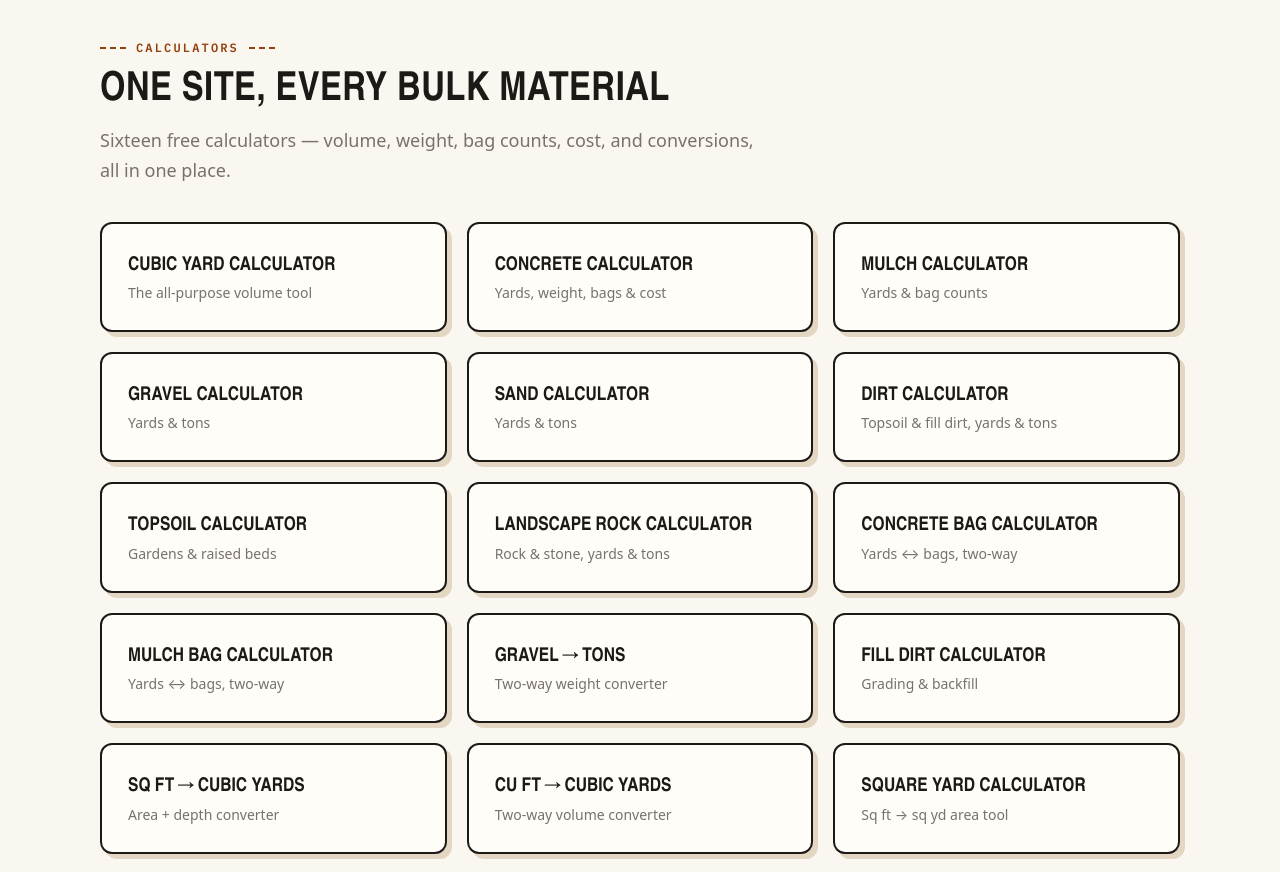
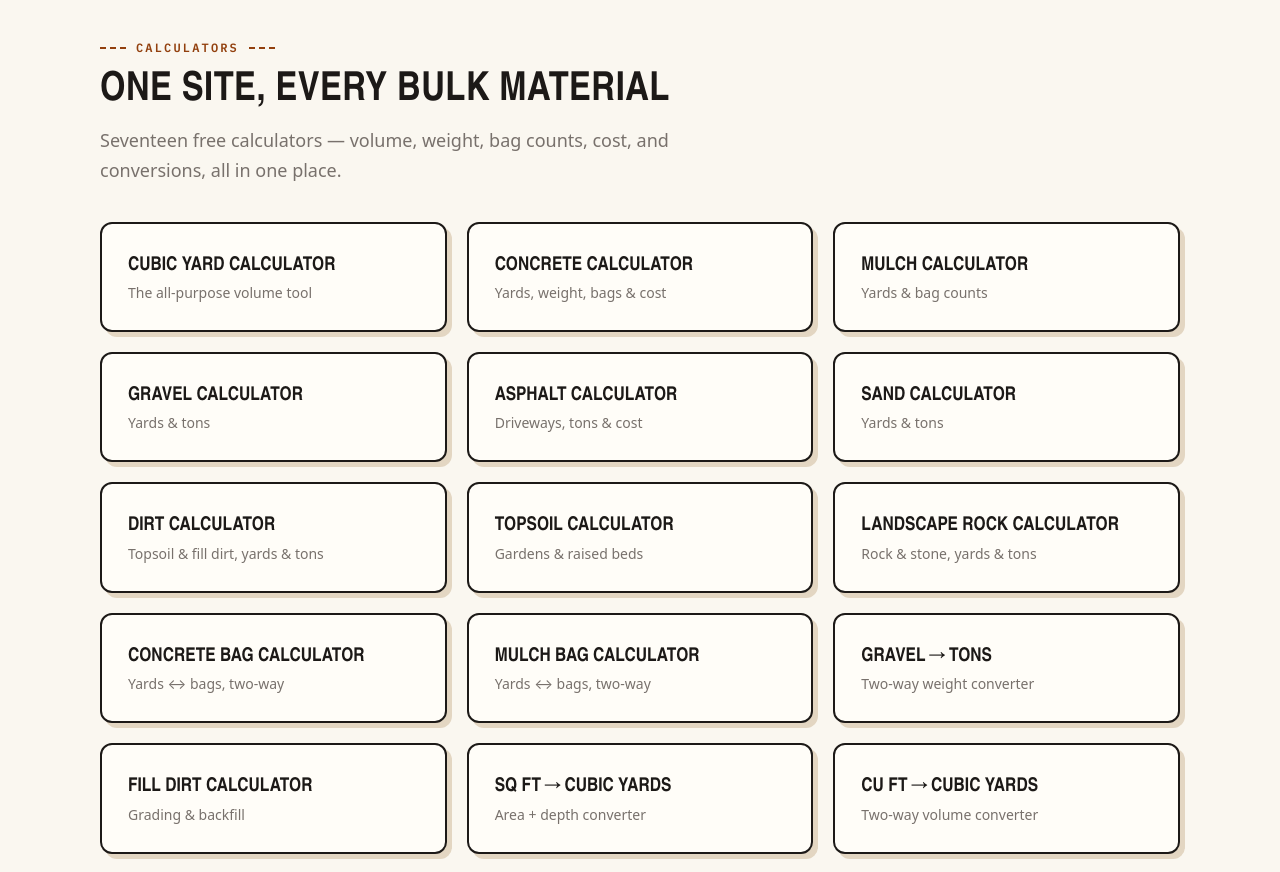
Before and after one commit to tanvirrind/cubicyardcalc, a Next.js app: page / in a window 1280 px wide. Shown: the part 2200-3072 px from the top of the page. Built offline with nearby package versions, Linux system fonts and the light colour scheme.

Commit message:
Asphalt calculator + metric toggle (batch 3/3)

```diff
--- a/app/calculators/page.js
+++ b/app/calculators/page.js
@@ -21,7 +21,7 @@ export const metadata = {
   openGraph: {
     title: "Free Cubic Yard Calculators — Concrete, Mulch & More | Cubic Yard Calculator",
     description:
-      "Sixteen free bulk-material calculators: concrete, gravel, mulch, sand, dirt, topsoil, rock, bag converters and more.",
+      "Seventeen free bulk-material calculators: concrete, gravel, mulch, sand, dirt, topsoil, rock, asphalt, bag converters and more.",
     url: "https://cubicyardcalculator.site/calculators/",
   },
 };
@@ -31,6 +31,7 @@ const calcs = [
   { name: "Concrete calculator", note: "Yards, weight, bags & cost", href: "/calculators/concrete-calculator/" },
   { name: "Mulch calculator", note: "Yards & bag counts", href: "/calculators/mulch-calculator/" },
   { name: "Gravel calculator", note: "Yards & tons", href: "/calculators/gravel-calculator/" },
+  { name: "Asphalt calculator", note: "Driveways, tons & cost", href: "/calculators/asphalt-calculator/" },
   { name: "Sand calculator", note: "Yards & tons", href: "/calculators/sand-calculator/" },
   { name: "Dirt calculator", note: "Topsoil & fill dirt, yards & tons", href: "/calculators/dirt-calculator/" },
   { name: "Topsoil calculator", note: "Gardens & raised beds", href: "/calculators/topsoil-calculator/" },
--- a/app/page.js
+++ b/app/page.js
@@ -78,6 +78,7 @@ const calcs = [
   { name: "Concrete calculator", note: "Yards, weight, bags & cost", href: "/calculators/concrete-calculator/" },
   { name: "Mulch calculator", note: "Yards & bag counts", href: "/calculators/mulch-calculator/" },
   { name: "Gravel calculator", note: "Yards & tons", href: "/calculators/gravel-calculator/" },
+  { name: "Asphalt calculator", note: "Driveways, tons & cost", href: "/calculators/asphalt-calculator/" },
   { name: "Sand calculator", note: "Yards & tons", href: "/calculators/sand-calculator/" },
   { name: "Dirt calculator", note: "Topsoil & fill dirt, yards & tons", href: "/calculators/dirt-calculator/" },
   { name: "Topsoil calculator", note: "Gardens & raised beds", href: "/calculators/topsoil-calculator/" },
@@ -172,7 +173,7 @@ export default function Home() {
           <div className="kicker">Calculators</div>
           <h2 className="h2">One site, every bulk material</h2>
           <p className="sub">
-            Sixteen free calculators — volume, weight, bag counts, cost, and
+            Seventeen free calculators — volume, weight, bag counts, cost, and
             conversions, all in one place.
           </p>
           <div className="grid3">
--- a/app/sitemap.js
+++ b/app/sitemap.js
@@ -11,6 +11,7 @@ const routes = [
   { path: "/calculators/dirt-calculator/", priority: 0.9, changeFrequency: "weekly" },
   { path: "/calculators/mulch-calculator/", priority: 0.9, changeFrequency: "weekly" },
   { path: "/calculators/gravel-calculator/", priority: 0.9, changeFrequency: "weekly" },
+  { path: "/calculators/asphalt-calculator/", priority: 0.9, changeFrequency: "weekly" },
   { path: "/calculators/sand-calculator/", priority: 0.9, changeFrequency: "weekly" },
   { path: "/calculators/square-feet-to-cubic-yards-calculator/", priority: 0.9, changeFrequency: "weekly" },
   { path: "/calculators/cubic-feet-to-cubic-yards-calculator/", priority: 0.9, changeFrequency: "weekly" },
```
